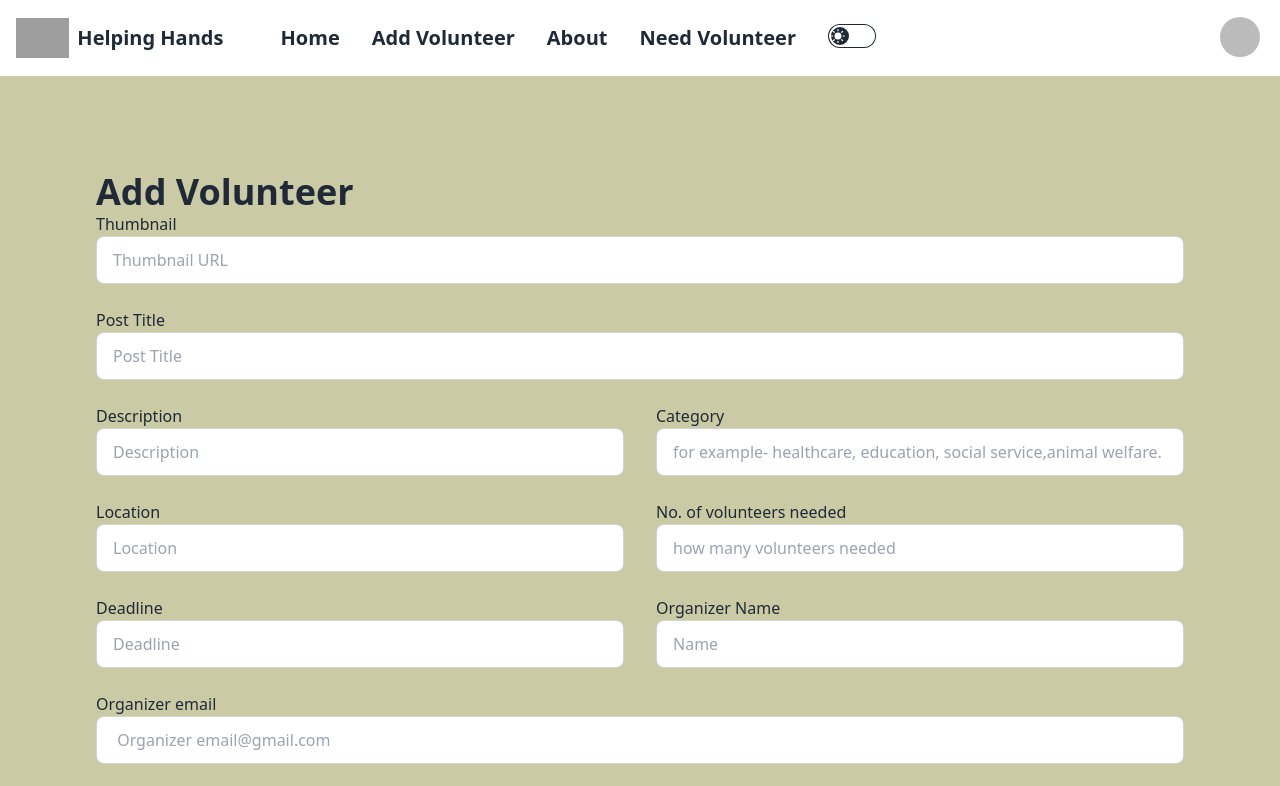
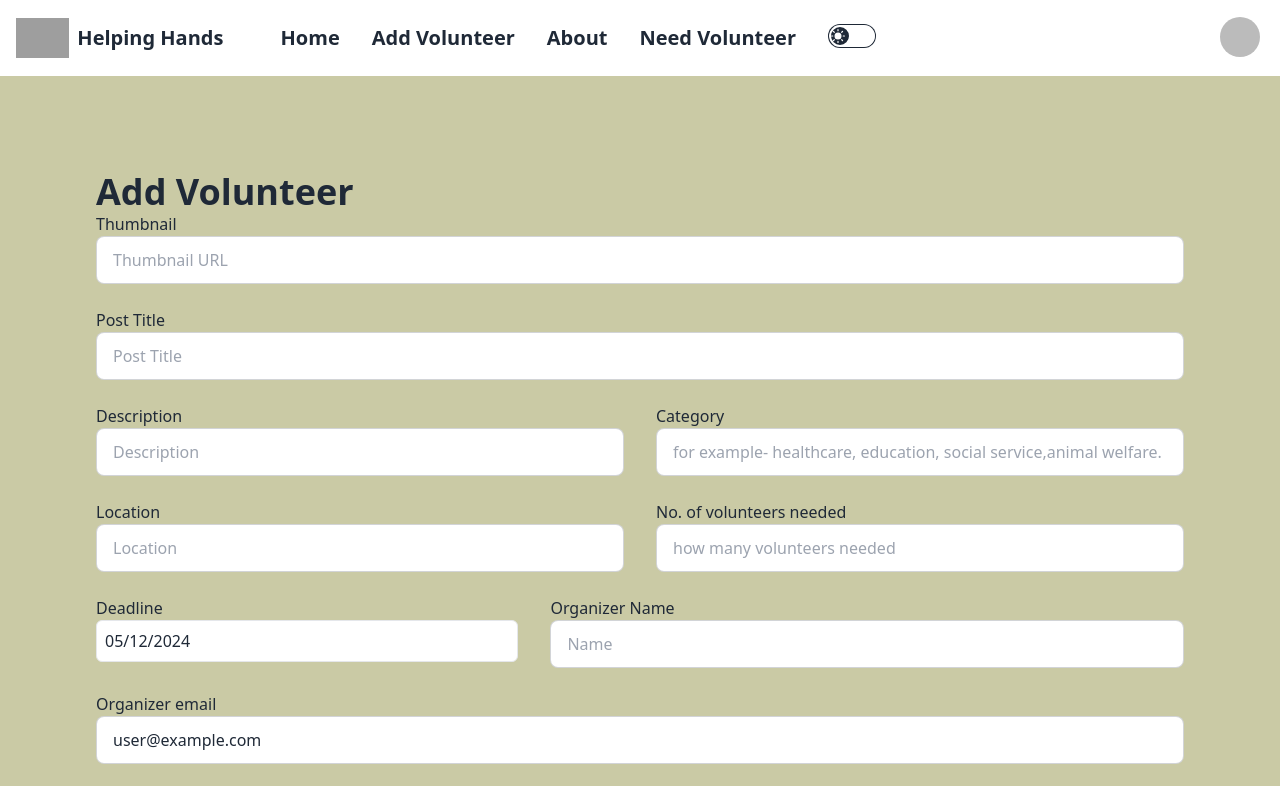
Before and after one commit to Rayhan9966/A11-volunteer-management-system-client, a React (Vite) app: page /addvolunteer in a window 1280 px wide. Shown: the top 786 px of the page. Built offline with nearby package versions, Linux system fonts and the light colour scheme; no server answers; sample sign-in values are in the browser's storage; grey boxes are pictures that could not be loaded.

Commit message:
date picker updated

```diff
--- a/src/Pages/AddVolunteer.jsx
+++ b/src/Pages/AddVolunteer.jsx
@@ -1,14 +1,21 @@
 
-import React from 'react';
+import React, { useContext, useState } from 'react';
 import Swal from 'sweetalert2';
-// import Swal from 'sweetalert2'
+import { AuthContext } from '../Provider/AuthProvider';
+import DatePicker from "react-datepicker";
+import "react-datepicker/dist/react-datepicker.css";
+
 
 const AddVolunteer = () => {
+    const [startDate, setStartDate] = useState(new Date());
+const{user}=useContext(AuthContext)
+
     const handleAddPost=event =>{
         event.preventDefault();
 
         const form =event.target;
-        const name=form.name.value;
+        // const name=form.name.value;
+        const name=user?.name
         const thumbnail=form.thumbnail.value;
         const title=form.title.value;
         const description=form.description.value;
@@ -17,7 +24,8 @@ const AddVolunteer = () => {
         const volunteerneed=form.volunteerneed.value;
         const deadline=form.deadline.value;
         // const orgname=form.orgname.value;
-        const email=form.email.value;
+        // const email=form.email.value;
+        const email=user?.email;
 
        const newPost={name,thumbnail,title,description, category,location, volunteerneed,deadline,email}
 console.log(newPost);
@@ -143,17 +151,21 @@ animal welfare.' name='category' className='input input-bordered w-full' />
                         <label className='lebel'>
                             <span className='lebel-text'>Deadline</span>
                         </label>
-                        <label className='input-group'>
+                        {/* <label className='input-group'>
                             <input type="text" placeholder='Deadline' name='deadline' className='input input-bordered w-full' />
-                        </label>
+                        </label> */}
+ <DatePicker className='border p-2  md:w-full rounded-md' selected={startDate} onChange={(date) => setStartDate(date)} />
+                    </div>
+                    {/* <label className='lebel-text'>Deadline</label>
+                    <DatePicker
 
-                    </div>
-                    <div className='form-control md:w-1/2 ml-4'>
+                    selected={startDate} onChange={(date) => setStartDate(date)} /> */}
+                    <div className='form-control md:w-3/4 ml-4'>
                         <label className='lebel'>
                             <span className='lebel-text'>Organizer Name </span>
                         </label>
                         <label className='input-group'>
-                            <input type="text" placeholder='Name' name='name' className='input input-bordered w-full' />
+                            <input type="text" placeholder='Name' name='name'  className='input input-bordered w-full' />
                         </label>
 
                     </div>
@@ -169,7 +181,7 @@ animal welfare.' name='category' className='input input-bordered w-full' />
                             <span className='lebel-text'> Organizer email</span>
                         </label>
                         <label className='input-group'>
-                            <input type="email" placeholder=' Organizer email@gmail.com' name='email' className='input input-bordered w-full' />
+                            <input type="email" placeholder=' Organizer email@gmail.com' name='email' defaultValue={user?.email} className='input input-bordered w-full' />
                         </label>
 
                     </div>
```
Also changed, not shown: src/Pages/SignUp/Register.jsx (+23 -1 lines).
